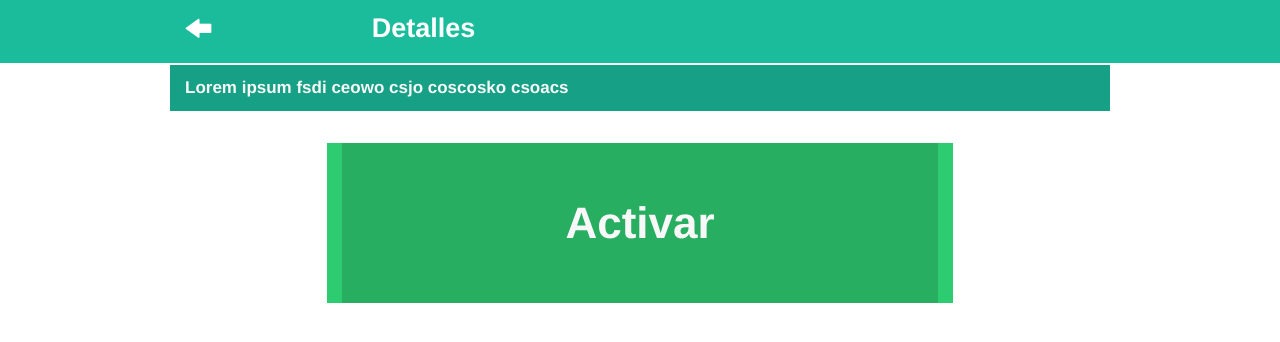
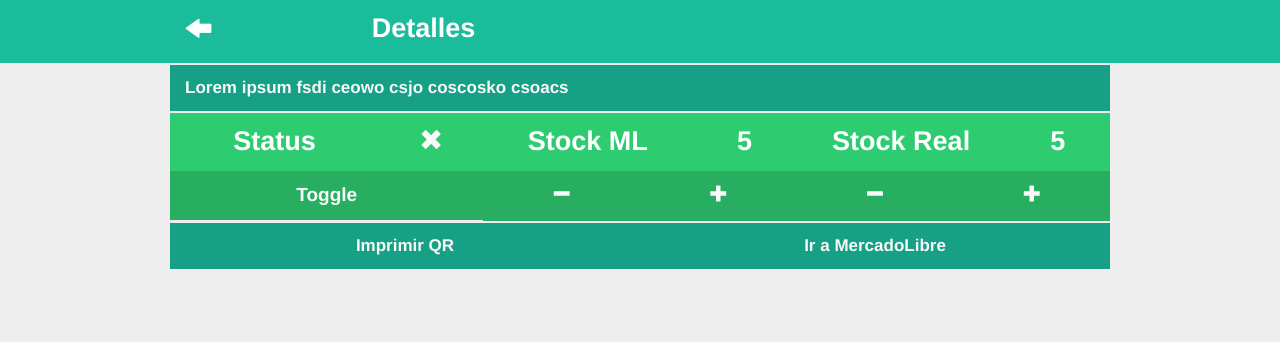
Before and after one commit to matiasanaya/meli_hackathon, a Rails app: page / in a window 1280 px wide. Shown: the top 342 px of the page. Run offline with Rails 7, Linux system fonts and the light colour scheme; style sheets or scripts are compiled from the project's sources; parts of the project's set-up code (start-up, migrations or seed data) failed here and were passed over; some libraries are stand-ins or nearby versions.

Commit message:
More tweaking

```diff
--- /dev/null
+++ b/app/assets/stylesheets/zakes.css.scss
@@ -0,0 +1,53 @@
+h1, h2, h3, h4, h5 ,h6 ,p ,.row h4, .row h3, .row h1, .row h2, .row h5, .columns h5 {
+	color: #f8f8f8;
+	/*rgb(52, 73, 94);*/
+}
+
+.general {
+	/*position: relative;*/
+}
+
+html, body {
+	background-color: #eee;
+}
+
+.columns h3 {
+	color: white;
+}
+
+.megamo {
+	margin-top: 5%;
+	margin-bottom: 5%;
+	padding-top: 7%;
+	padding-bottom: 7%;
+	background-color: #27AE60;
+}
+
+.header {
+	background-color: #16A085;
+}
+
+#nav {
+	background-color: #1ABC9C;
+	margin-bottom: 2px;
+}
+
+.status {
+	/*padding-bottom: 5%;*/
+	background-color: #2ECC71;
+}
+
+.status h5 {
+	/*margin-top: 15px;*/
+}
+
+.title {
+	/*padding-top: 5%;*/
+	/*padding-bottom: 5%;*/
+	background-color: #27AE60;
+}
+
+.item {
+	background-color: #2ECC71;
+	margin-bottom: 2px;
+}
--- a/app/controllers/fakes_controller.rb
+++ b/app/controllers/fakes_controller.rb
@@ -1,6 +1,6 @@
 class FakesController < ApplicationController
 	def test
-		@item = Item.new(has_stock: [true, false].sample, meli_stock: (rand(63) + 1), meli_title:'Lorem ipsum fsdi ceowo csjo coscosko csoacs', stock_tracked: [false].sample, real_stock: 5)
+		@item = Item.new(has_stock: [true, false].sample, meli_stock: (rand(63) + 1), meli_title:'Lorem ipsum fsdi ceowo csjo coscosko csoacs', stock_tracked: [true].sample, real_stock: 5)
 		@item.save
 		@item
 	end
--- a/app/views/fakes/test.html.erb
+++ b/app/views/fakes/test.html.erb
@@ -16,10 +16,10 @@
     <div class="four columns status item">
       <div class="row">
         <div class="eight mobile-three columns"><h3 class="text-center">Status</h3></div>
-        <div class="four mobile-one columns"><h3 class="text-center"><i class="general foundicon-<%= 'checkmark' if @item.has_stock %><%= 'remove' if !@item.has_stock %>"></i></h3></div>
+        <div class="four mobile-one columns"><h4 class="text-center"><i class="general foundicon-<%= 'checkmark' if @item.has_stock %><%= 'remove' if !@item.has_stock %>"></i></h4></div>
       </div>
       <div class="row title">
-        <a href=""><div class="twelve columns"><h5 class="text-center">Toggle</h5></div></a>
+        <a href=""><div class="twelve columns"><h5 class="text-center" style="font-size:19px;">Toggle</h5></div></a>
       </div>
     </div>
     <div class="four columns status item">
@@ -43,11 +43,9 @@
       </div>
     </div>
   </div>
-  <div class="row" style="margin-bottom:2px; background-color: #16A085;">
-    <a href=""><h5 class="text-center">Imprimir QR</h5></a>
-  </div>
-  <div class="row" style="margin-bottom:2px; background-color: #16A085;">
-    <div class="twelve columns"><a href=""><h5 class="text-center">Ir a MercadoLibre</h5></a></div>
+  <div class="row">
+    <div class="six columns" style="margin-bottom:2px; background-color: #16A085;"><a href=""><h5 class="text-center">Imprimir QR</h5></a></div>
+    <div class="six columns" style="margin-bottom:2px; background-color: #16A085;"><a href=""><h5 class="text-center">Ir a MercadoLibre</h5></a></div>
   </div>
 </div>
 <% else %>
```
Also changed, not shown: app/views/items/show.html.erb (+5 -7 lines).
